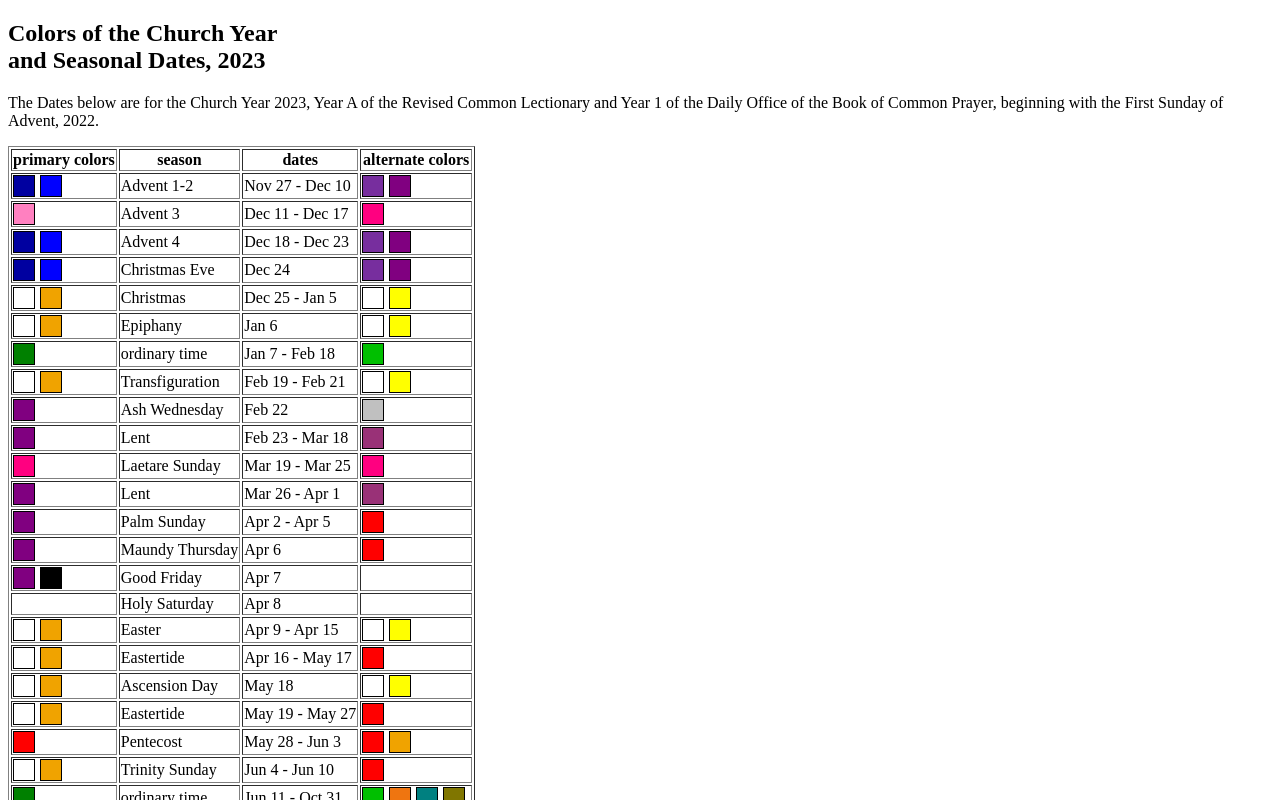
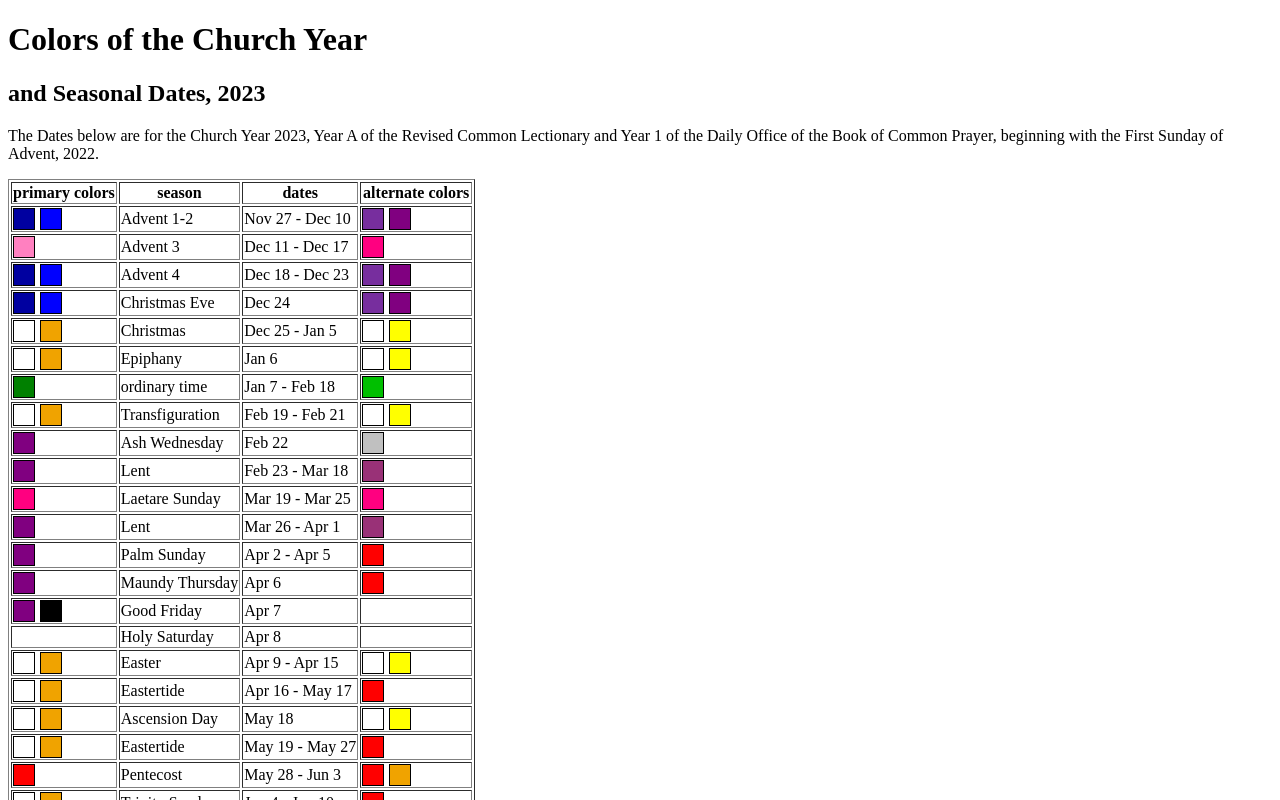
Before and after one commit to ke4roh/christian-calendar, a React (Create React App) app: page / in a window 1280 px wide. Shown: the top 800 px of the page. Built offline with nearby package versions, Linux system fonts and the light colour scheme.

Commit message:
credit, limit year min

```diff
--- a/src/App.jsx
+++ b/src/App.jsx
@@ -15,7 +15,7 @@ function App() {
 
     let effectiveYear;
     if (yearParam && !isNaN(yearParam)) {
-      effectiveYear = parseInt(yearParam, 10);
+      effectiveYear = Math.max(parseInt(yearParam), 1876);
     } else {
       let date = new Date();
       console.log("Date Object:", date); // Debug log 1.5
--- a/src/components/Year.jsx
+++ b/src/components/Year.jsx
@@ -4,8 +4,8 @@ import Season from './Season';
 function Year({ year }) {
   return (
     <div>
-      <h2>Colors of the Church Year<br/>
-      and Seasonal Dates, {year.year}</h2>
+      <h1>Colors of the Church Year</h1>
+      <h2>and Seasonal Dates, {year.year}</h2>
       <p>The Dates below are for the Church Year {year.year},
         Year {year.rclYear} of the Revised Common Lectionary and
         Year {year.dailyOfficeYear} of the Daily Office of the Book of
@@ -26,6 +26,8 @@ function Year({ year }) {
       ))}
         </tbody>
       </table>
+      Many thanks to Dennis Bratcher for his <a href="http://www.crivoice.org/colorsof.html">Colors of the Church Year</a> page
+      which served as one of several inputs to this effort.
     </div>
   );
 }
```
